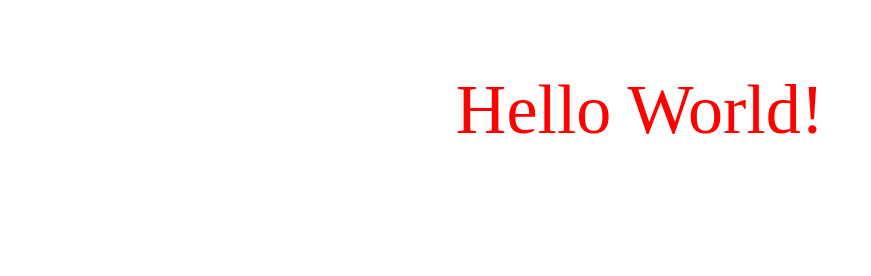
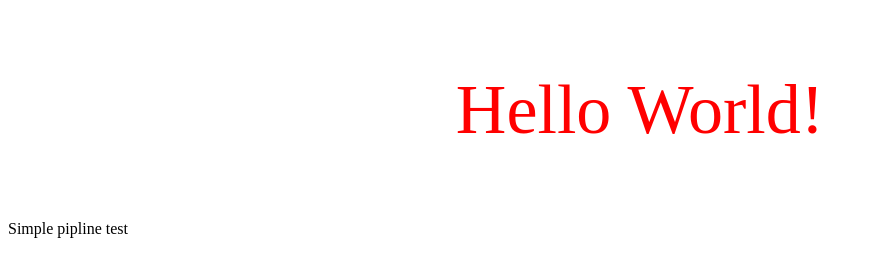
Before and after one commit to Abalmaz/ITA-Kh-077-DevOps, a plain HTML site: page Jenkins/index.html in a window 1280 px wide. Shown: the whole page, without its empty margins (0-871 px from the left). Drawn offline with Linux system fonts and the light colour scheme.

Commit message:
Added new line to index.html

```diff
--- a/Jenkins/index.html
+++ b/Jenkins/index.html
@@ -7,6 +7,7 @@
 <body>
 	<div class="container">
 		<p style="color: red; text-align: center; font-size: 70px">Hello World!</p>
+		<p>Simple pipline test</p>
 	</div>
 </body>
 </html>
```
